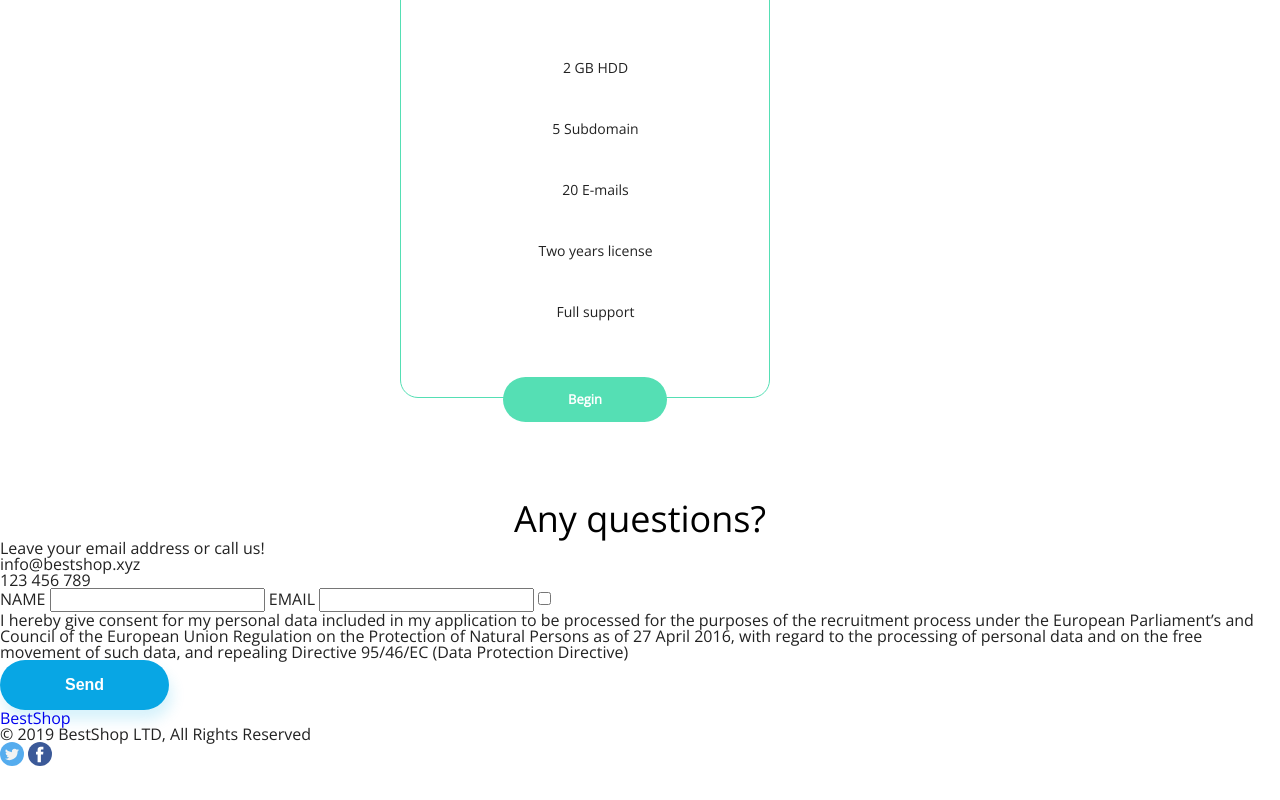
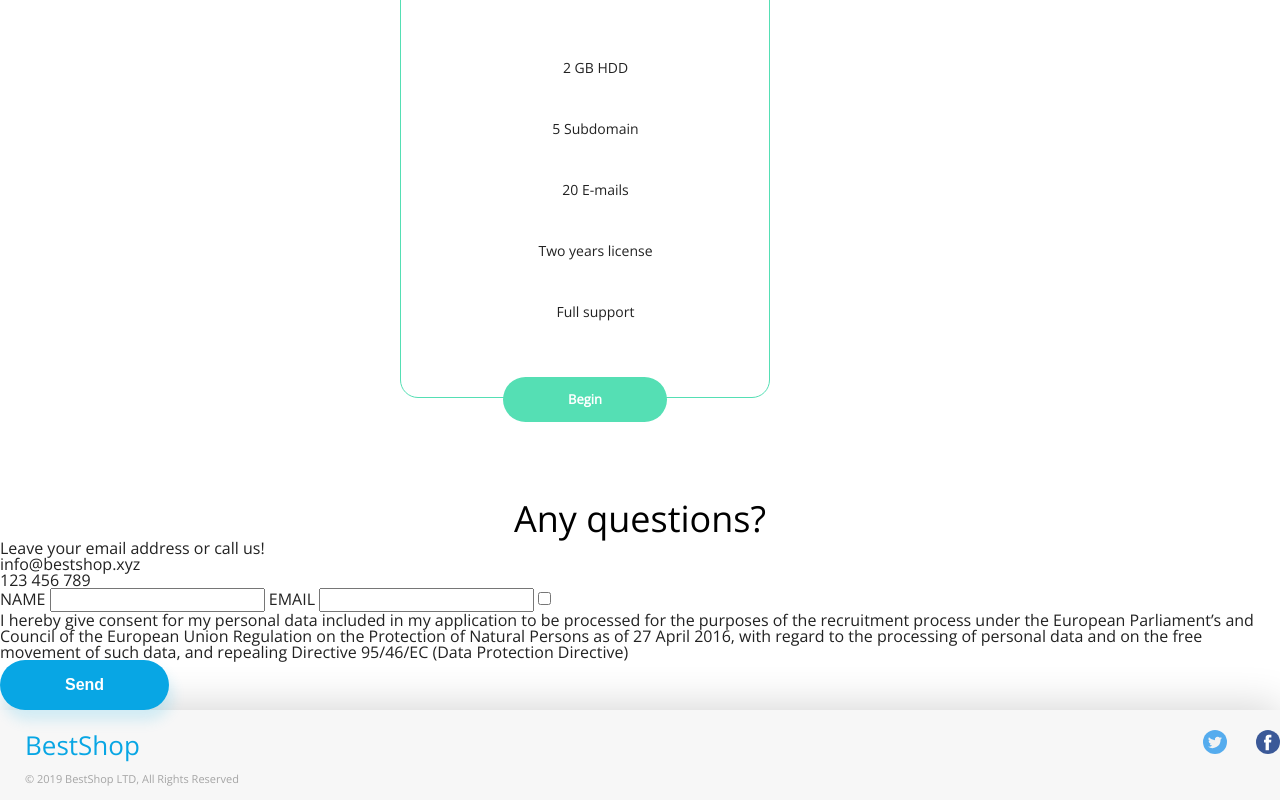
Before and after one commit to EichKarol/workshop, a plain HTML site: page index.html in a window 1280 px wide. Shown: the part 4240-5040 px from the top of the page. Before the commit the page ends 5006 px from the top, so only its background shows below. Drawn offline with Linux system fonts and the light colour scheme.

Commit message:
footer complet

```diff
--- a/css/style.css
+++ b/css/style.css
@@ -498,3 +498,45 @@ box-shadow: 5px 1px 27px #07ACE629;
   }
 
   /*-----CONTACT SECTION-----*/
+
+
+    /*-----FOOTER-----*/
+
+.footer {
+  height: 90px;
+  background-color: var(--color-background-light);
+  box-shadow: 0px -5px 40px var(--color-shadow);
+  padding: 20px 0;
+}
+
+.footer__container {
+  display: flex;
+  justify-content: space-between;
+}
+
+.footer__info {
+  display: flex;
+  flex-direction: column;
+  justify-content: space-around;
+  height: 100%;
+  padding-left: 25px;
+ }
+
+.footer__logo {
+  font-family: var(--font-special);
+  font-size: 26px;
+  line-height: 30px;
+  font-weight: 200;
+  color: var(--color-primary);
+  margin-bottom: 7px;
+}
+
+.footer__copywriter {
+  font-size: 11px;
+  color: #A5A5A5;
+  margin-top: 6px;
+}
+
+.icons a:first-of-type {
+  margin-right: 25px;
+}
--- a/index.html
+++ b/index.html
@@ -200,14 +200,18 @@
 
   </section>
 
-  <footer class="footer container">
+  <footer class="footer">
+    <div class="footer__container container">
+      <div class="footer__info">
+       <a href="#" class="footer__logo">BestShop</a>
+       <span class="footer__copywriter">© 2019 BestShop LTD, All Rights Reserved</span>
+      </div>
 
-    <a href="#" class="footer__logo">BestShop</a>
-    <p class="footer__copywriter">© 2019 BestShop LTD, All Rights Reserved</p>
-
-    <a href="https://x.com/"> <img src="./images/Twitter.svg"></a>
-    <a href="https://facebook.com/"> <img src="./images/Facebook.svg"></a>
-
+      <div class="icons">
+       <a href="https://x.com/"><img src="./images/Twitter.svg"></a>
+       <a href="https://facebook.com/"><img src="./images/Facebook.svg"></a>
+      </div>
+    </div>
   </footer>
 
 </body>
```
